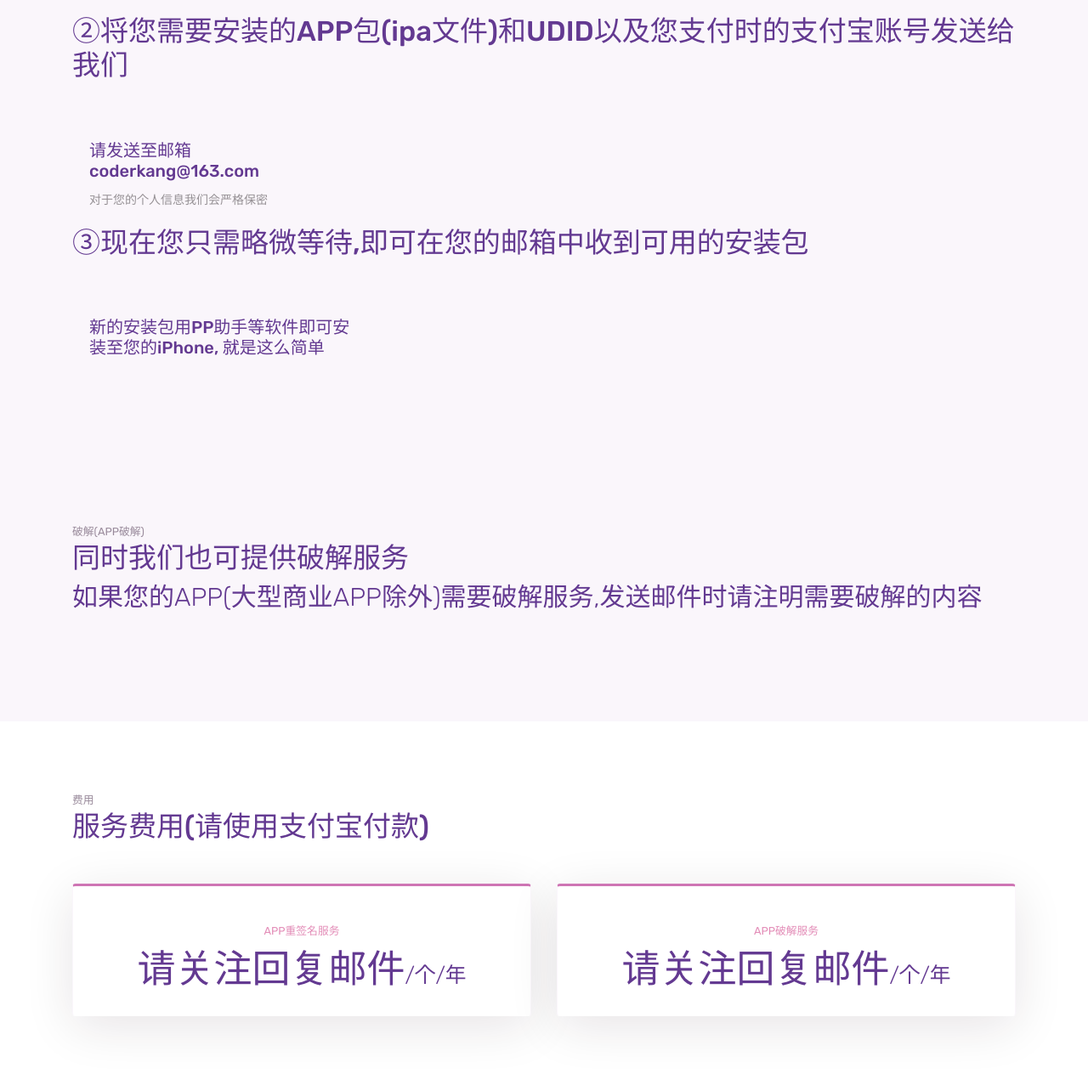
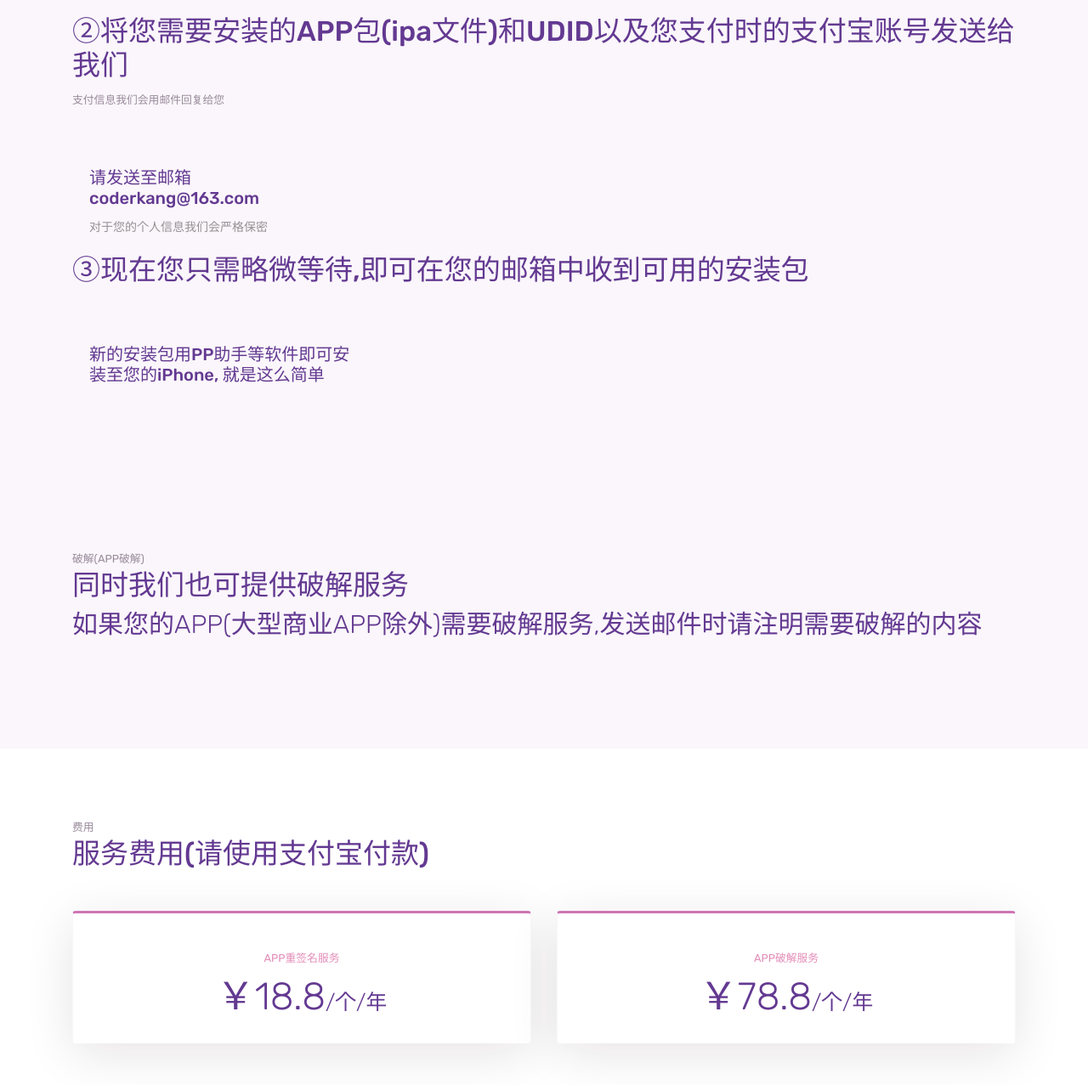
Before and after one commit to reapple/reapple.github.io, a plain HTML site: page index.html in a window 1280 px wide. Shown: the part 1703-2980 px from the top of the page at 85% size. Drawn offline with Linux system fonts and the light colour scheme.

Commit message:
Update index.html

```diff
--- a/index.html
+++ b/index.html
@@ -94,8 +94,8 @@
 
 		<div class="section-title">
 			<small>  </small>
-			<small>  </small>
 			<h3>②将您需要安装的APP包(ipa文件)和UDID以及您支付时的支付宝账号发送给我们</h3>
+			<small>支付信息我们会用邮件回复给您</small>
 		</div>
 
 
@@ -177,14 +177,14 @@
 			<div class="card pricing popular">
 				<div class="card-head">
 					<small class="text-primary">APP重签名服务</small>
-					<span class="price">请关注回复邮件<sub>/个/年</sub></span>
+					<span class="price">￥18.8<sub>/个/年</sub></span>
 				</div>
 
 			</div>
 			<div class="card pricing popular">
 				<div class="card-head">
 					<small class="text-primary">APP破解服务</small>
-					<span class="price">请关注回复邮件<sub>/个/年</sub></span>
+					<span class="price">￥78.8<sub>/个/年</sub></span>
 				</div>
 
 			</div>
```
